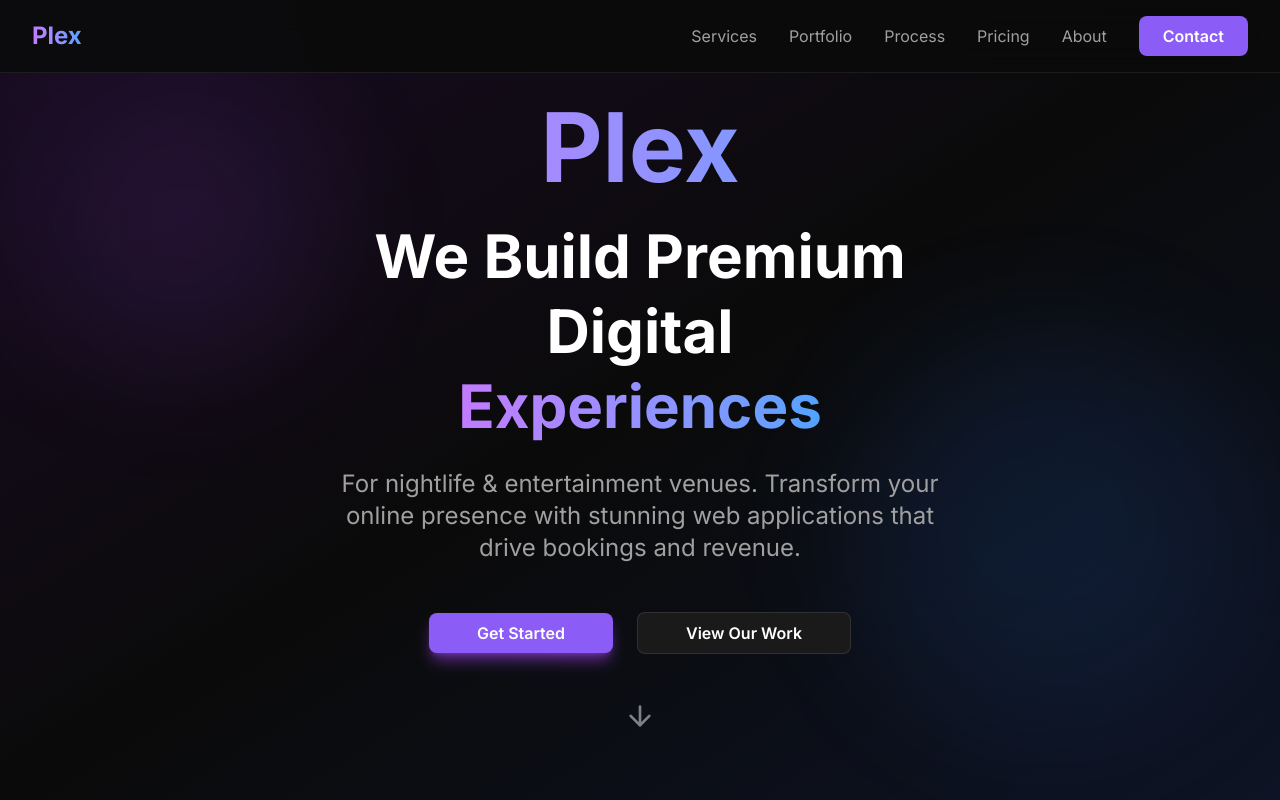
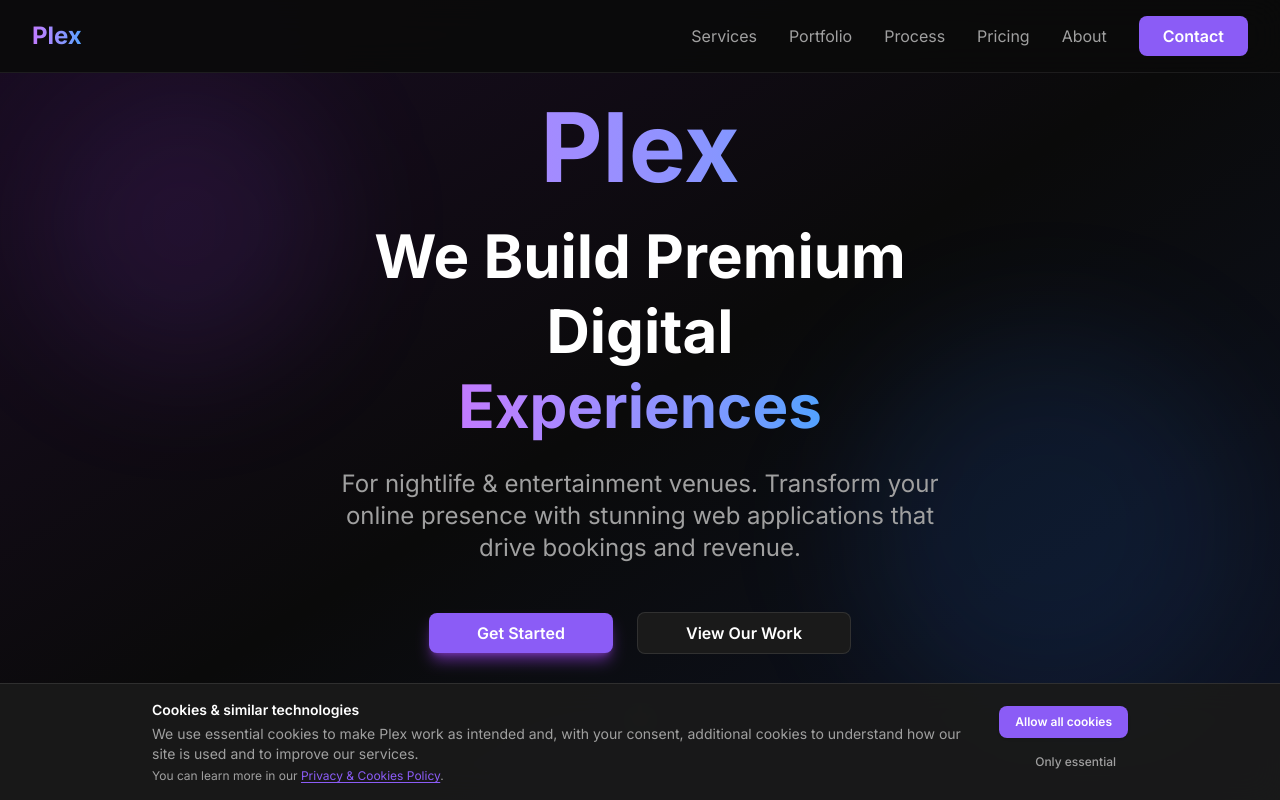
Before and after one commit to Yury-Soika/plex, a Next.js app: page / in a window 1280 px wide. Shown: the top 800 px of the page. Built offline with nearby package versions, Linux system fonts and the light colour scheme.

Commit message:
Refactor: replace functions to arrow functions

```diff
--- a/app/components/About.tsx
+++ b/app/components/About.tsx
@@ -4,7 +4,7 @@ import { motion } from 'framer-motion';
 import { Globe, Users, Award, TrendingUp, Clock } from 'lucide-react';
 import { getAbout } from '../utils/content';
 
-export default function About() {
+const About = () => {
   const aboutData = getAbout();
 
   const iconMap = {
@@ -94,4 +94,6 @@ export default function About() {
       </div>
     </section>
   );
-}
+};
+
+export default About;
--- a/app/components/Contact.tsx
+++ b/app/components/Contact.tsx
@@ -5,7 +5,7 @@ import { Mail, MessageSquare, Send } from 'lucide-react';
 import { useState } from 'react';
 import { getContact } from '../utils/content';
 
-export default function Contact() {
+const Contact = () => {
   const contactData = getContact();
   const [formData, setFormData] = useState({
     name: '',
@@ -200,4 +200,6 @@ export default function Contact() {
       </div>
     </section>
   );
-}
+};
+
+export default Contact;
--- a/app/components/Footer.tsx
+++ b/app/components/Footer.tsx
@@ -3,7 +3,7 @@
 import { Github, Linkedin, Twitter } from 'lucide-react';
 import { getFooter, getSiteInfo } from '../utils/content';
 
-export default function Footer() {
+const Footer = () => {
   const currentYear = new Date().getFullYear();
   const footerData = getFooter();
   const siteInfo = getSiteInfo();
@@ -99,4 +99,6 @@ export default function Footer() {
       </div>
     </footer>
   );
-}
+};
+
+export default Footer;
--- a/app/components/Hero.tsx
+++ b/app/components/Hero.tsx
@@ -4,7 +4,7 @@ import { motion } from 'framer-motion';
 import { ArrowDown } from 'lucide-react';
 import { getHero } from '../utils/content';
 
-export default function Hero() {
+const Hero = () => {
   const hero = getHero();
   const scrollToSection = (id: string) => {
     const element = document.getElementById(id);
@@ -104,4 +104,6 @@ export default function Hero() {
       <div className='absolute bottom-20 right-10 w-96 h-96 bg-blue-500/10 rounded-full blur-3xl' />
     </section>
   );
-}
+};
+
+export default Hero;
--- a/app/components/Navbar.tsx
+++ b/app/components/Navbar.tsx
@@ -4,7 +4,7 @@ import { Menu, X } from 'lucide-react';
 import { useState } from 'react';
 import { getNavigation, getSiteInfo } from '../utils/content';
 
-export default function Navbar() {
+const Navbar = () => {
   const [isOpen, setIsOpen] = useState(false);
   const navigation = getNavigation();
   const siteInfo = getSiteInfo();
@@ -80,4 +80,6 @@ export default function Navbar() {
       </div>
     </nav>
   );
-}
+};
+
+export default Navbar;
--- a/app/components/Portfolio.tsx
+++ b/app/components/Portfolio.tsx
@@ -4,7 +4,7 @@ import { motion } from 'framer-motion';
 import { ExternalLink } from 'lucide-react';
 import { getPortfolio } from '../utils/content';
 
-export default function Portfolio() {
+const Portfolio = () => {
   const portfolioData = getPortfolio();
   const projects = portfolioData.projects;
   return (
@@ -89,4 +89,6 @@ export default function Portfolio() {
       </div>
     </section>
   );
-}
+};
+
+export default Portfolio;
--- a/app/components/Pricing.tsx
+++ b/app/components/Pricing.tsx
@@ -4,7 +4,7 @@ import { motion } from 'framer-motion';
 import { Check } from 'lucide-react';
 import { getPricing } from '../utils/content';
 
-export default function Pricing() {
+const Pricing = () => {
   const pricingData = getPricing();
   const packages = pricingData.packages;
   return (
@@ -105,4 +105,6 @@ export default function Pricing() {
       </div>
     </section>
   );
-}
+};
+
+export default Pricing;
--- a/app/components/Process.tsx
+++ b/app/components/Process.tsx
@@ -4,7 +4,7 @@ import { motion } from 'framer-motion';
 import { Search, Palette, Code, Rocket } from 'lucide-react';
 import { getProcess } from '../utils/content';
 
-export default function Process() {
+const Process = () => {
   const processData = getProcess();
 
   const iconMap = {
@@ -100,4 +100,6 @@ export default function Process() {
       </div>
     </section>
   );
-}
+};
+
+export default Process;
--- a/app/components/Services.tsx
+++ b/app/components/Services.tsx
@@ -4,7 +4,7 @@ import { motion } from 'framer-motion';
 import { Code2, Smartphone, Calendar, Sparkles } from 'lucide-react';
 import { getServices } from '../utils/content';
 
-export default function Services() {
+const Services = () => {
   const servicesData = getServices();
 
   const iconMap = {
@@ -82,4 +82,6 @@ export default function Services() {
       </div>
     </section>
   );
-}
+};
+
+export default Services;
--- a/app/components/TechStack.tsx
+++ b/app/components/TechStack.tsx
@@ -3,7 +3,7 @@
 import { motion } from 'framer-motion';
 import { getTechStack } from '../utils/content';
 
-export default function TechStack() {
+const TechStack = () => {
   const techData = getTechStack();
   const technologies = techData.technologies;
   return (
@@ -80,4 +80,6 @@ export default function TechStack() {
       </div>
     </section>
   );
-}
+};
+
+export default TechStack;
--- a/app/layout.tsx
+++ b/app/layout.tsx
@@ -2,6 +2,7 @@ import type { Metadata } from 'next';
 import { Inter } from 'next/font/google';
 import { getPageTitle, getSiteInfo } from './utils/content';
 import './globals.css';
+import CookieBanner from './components/CookieBanner';
 
 const inter = Inter({
   variable: '--font-inter',
@@ -23,11 +24,11 @@ export const metadata: Metadata = {
   ],
 };
 
-export default function RootLayout({
+const RootLayout = ({
   children,
 }: Readonly<{
   children: React.ReactNode;
-}>) {
+}>) => {
   return (
     <html lang='en'>
       <body
@@ -35,7 +36,10 @@ export default function RootLayout({
         suppressHydrationWarning={true}
       >
         {children}
+        <CookieBanner />
       </body>
     </html>
   );
-}
+};
+
+export default RootLayout;
--- a/app/page.tsx
+++ b/app/page.tsx
@@ -9,7 +9,7 @@ import About from './components/About';
 import Contact from './components/Contact';
 import Footer from './components/Footer';
 
-export default function Home() {
+const Home = () => {
   return (
     <main className='min-h-screen'>
       <Navbar />
@@ -24,4 +24,6 @@ export default function Home() {
       <Footer />
     </main>
   );
-}
+};
+
+export default Home;
```
